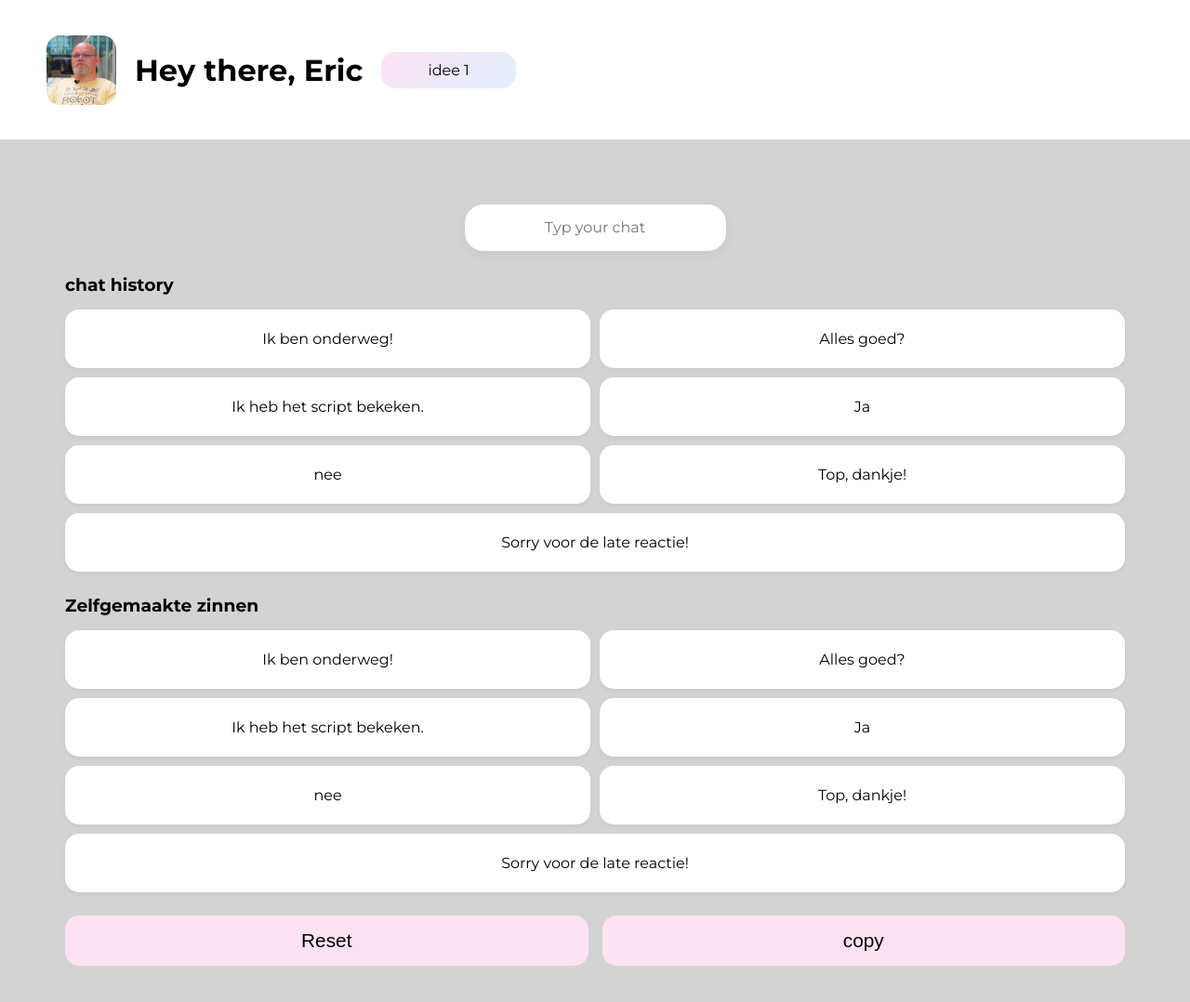
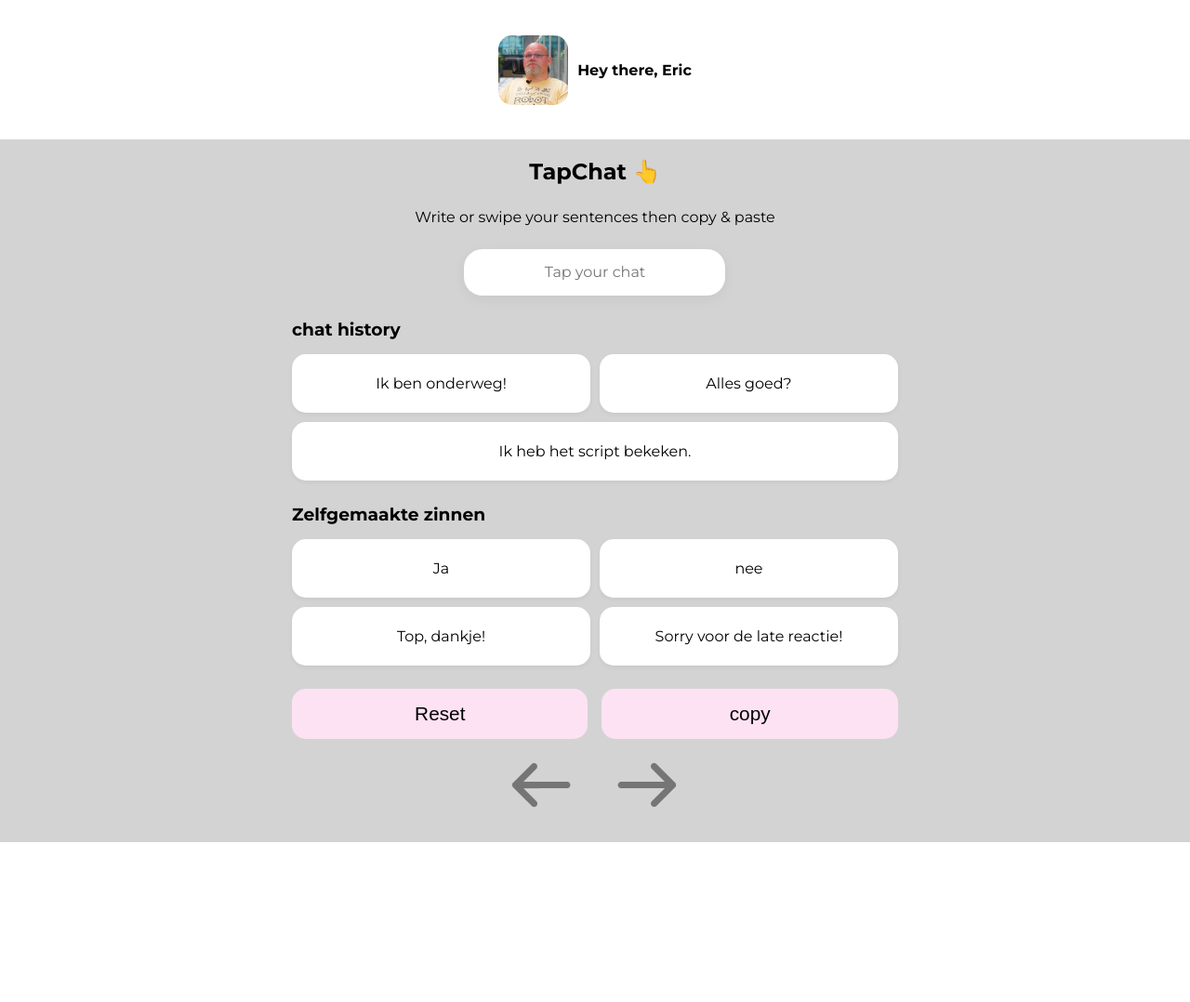
Before and after one commit to Kimvz19/HCD-project, a plain HTML site: page Idee1.html in a window 1280 px wide. Shown: the whole page at 93% size. After the commit the page ends 906 px from the top, so only its background shows below. Drawn offline with Linux system fonts and the light colour scheme.

Commit message:
adding buttons

```diff
--- a/Idee1.html
+++ b/Idee1.html
@@ -16,15 +16,16 @@
     <header>
         <img src="images/profile-picture-eric.png" alt="profielfoto Eric">
         <h1>Hey there, Eric</h1>
-        <a href="Idee1.html">idee 1</a>
     </header>
 
 
 
     <main>
         <form>
+            <h2>TapChat 👆</h2>
+            <p>Write or swipe your sentences then copy & paste</p>
             <label>
-                <textarea id="chatInput" placeholder="Typ your chat" rows="1"></textarea>
+                <textarea id="chatInput" placeholder="Tap your chat" rows="1"></textarea>
             </label>
 
 
@@ -43,22 +44,6 @@
                 <label> Ik heb het script bekeken.
                     <input type="checkbox">
                 </label>
-
-                <label> Ja
-                    <input type="checkbox">
-                </label>
-
-                <label> nee
-                    <input type="checkbox">
-                </label>
-
-                <label> Top, dankje!
-                    <input type="checkbox">
-                </label>
-
-                <label> Sorry voor de late reactie!
-                    <input type="checkbox">
-                </label>
             </div>
             </section>
 
@@ -67,18 +52,6 @@
                 <h3>Zelfgemaakte zinnen</h3>
 
                 <div class="chat-ideas selfmade">
-
-                <label> Ik ben onderweg!
-                    <input type="checkbox">
-                </label>
-
-                <label> Alles goed?
-                    <input type="checkbox">
-                </label>
-
-                <label> Ik heb het script bekeken.
-                    <input type="checkbox">
-                </label>
 
                 <label> Ja
                     <input type="checkbox">
@@ -104,6 +77,11 @@
                 <button>copy</button>
             </section>
 
+            <section class="control-chat-blue">
+                <button>left</button>
+                <button>right</button>
+            </section>
+
         </form>
 
     </main>
--- a/idee1.css
+++ b/idee1.css
@@ -3,6 +3,14 @@ form {
     flex-direction: column;
     gap: 25px;
     padding: 20px;
+}
+
+h1{
+    font-size: 1em;
+}
+
+h2, p{
+    text-align: center;
 }
 
 form > label {
@@ -85,7 +93,7 @@ section {
     background-color: var(--color-blue);
 }
 
-.control-chat{
+.control-chat, .control-chat-blue{
 display: flex;
 flex-direction: row;
 align-items: center;
@@ -97,10 +105,32 @@ justify-content: center;
     padding: 15px 20px;
     border-radius: 15px;
     border: none;
+    font-size: 1.3em;
     background-color: var(--color-pink);
-    font-size: 1.3em;
+
 }
 
+.control-chat-blue button{
+    padding: 5px 5px;
+    height: 50px;
+    aspect-ratio: 2/1;
+    border: none;
+    font-size: 1.3em;
+    background-color: transparent;
+    color: transparent;
+
+    &:nth-of-type(1){
+        background-image: url(/images/arrow-left.png);
+        background-repeat: no-repeat;
+        background-position: center;
+    }
+
+    &:nth-of-type(2){
+        background-image: url(/images/arrow-right.png);
+        background-repeat: no-repeat;
+        background-position: center;
+    }
+}
 
 
 /* Mobile responsiveness */
--- a/style.css
+++ b/style.css
@@ -34,7 +34,6 @@ main {
     background-color: var(--color-grey);
     color: var(--color-black);
     /* height: 85vh; */
-    padding: 50px;
 }
 
 footer {
@@ -60,18 +59,13 @@ a {
     font-family: var(--font-family);
 }
 
-h2 {
-    padding: 25px 0px;
-}
-
 /* 💗💗💗💗💗💗💗💗💗💗💗💗💗💗💗💗💗 */
 
 header {
     display: flex;
-    justify-content: flex-start;
-    align-items: center;
-    padding-left: 50px;
-    gap: 20px;
+        gap: 10px;
+        align-items: center;
+        justify-content: center;
 }
 
 header img {
```
Also changed, not shown: images/arrow-left.png (added), images/arrow-right.png (added).
